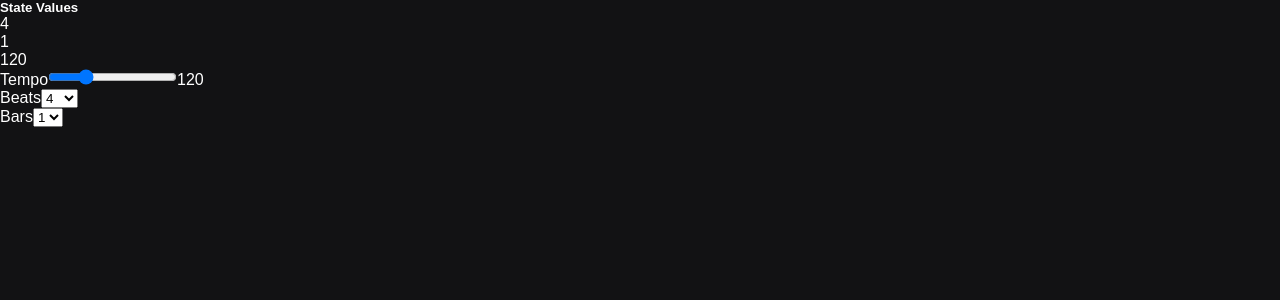
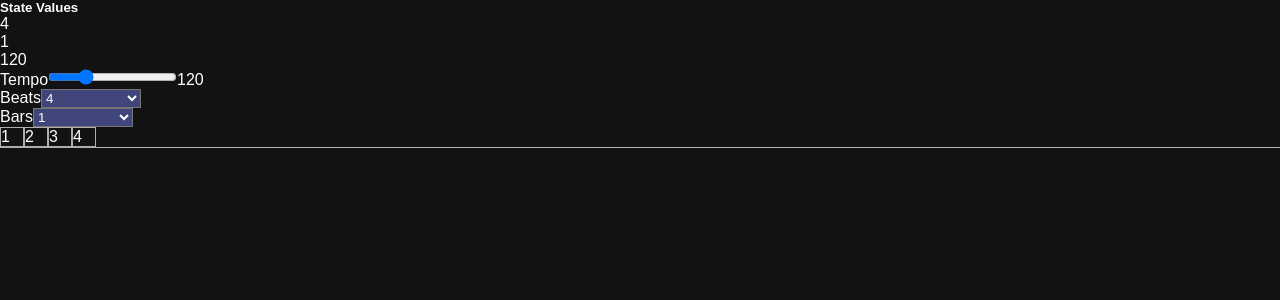
Before and after one commit to mrChernicharo/next-beat-maker, a Next.js app: page /components/Controls in a window 1280 px wide. Shown: the top 300 px of the page. Built offline with nearby package versions, Linux system fonts and the light colour scheme.

Commit message:
instrument row

```diff
--- a/pages/components/Controls.tsx
+++ b/pages/components/Controls.tsx
@@ -1,4 +1,6 @@
 import { useEffect, useState } from "react";
+import { AppSelect } from "../../styles/Select";
+import { Instrument } from "./Instrument";
 
 export default function Controls() {
   const beatOptions = [1, 2, 3, 4, 5, 6, 7, 8, 9, 10, 11, 12];
@@ -44,7 +46,7 @@ export default function Controls() {
       </div>
       <div className="beats-per-bar-select">
         <label htmlFor="beats">Beats</label>
-        <select
+        <AppSelect
           name="beats"
           onChange={(e) => handleBeatsChange(e.target.value)}
           value={beats}
@@ -52,12 +54,12 @@ export default function Controls() {
           {beatOptions.map((v) => (
             <option value={v}>{v}</option>
           ))}
-        </select>
+        </AppSelect>
       </div>
 
       <div className="bars-select">
         <label htmlFor="bars">Bars</label>
-        <select
+        <AppSelect
           name="bars"
           onChange={(e) => handleBarsChange(e.target.value)}
           value={bars}
@@ -65,7 +67,11 @@ export default function Controls() {
           {barOptions.map((b) => (
             <option value={b}>{b}</option>
           ))}
-        </select>
+        </AppSelect>
+      </div>
+
+      <div>
+        <Instrument tempo={tempo} bars={bars} beats={beats} />
       </div>
     </div>
   );
--- /dev/null
+++ b/pages/components/Instrument.tsx
@@ -0,0 +1,36 @@
+import { useState } from "react";
+import { InstrumentRow } from "../../styles/InstrumentRow";
+
+interface IInstrumentProps {
+  tempo: number;
+  bars: number;
+  beats: number;
+}
+
+export function Instrument({ tempo, bars, beats }: IInstrumentProps) {
+  const track = (bars, beats) => {
+    let arr = [];
+    let times = bars * beats;
+
+    for (let i = 0; i < times; i++) {
+      arr.push(i);
+    }
+    return arr;
+  };
+
+  const [activeCell, setActiveCell] = useState(false);
+
+  return (
+    <InstrumentRow>
+      {track(beats, bars).map((b) => (
+        <div
+          onClick={() => setActiveCell(!activeCell)}
+          className={activeCell ? "active-note" : ""}
+          key={b}
+        >
+          {b + 1}
+        </div>
+      ))}
+    </InstrumentRow>
+  );
+}
--- /dev/null
+++ b/styles/InstrumentRow.tsx
@@ -0,0 +1,16 @@
+import styled from "styled-components";
+
+export const InstrumentRow = styled.div`
+  width: 100vw;
+  display: flex;
+  border-bottom: 1px solid #aeaeae;
+
+  > div {
+    border: 1px solid #aeaeae;
+    width: 24px;
+
+    &.active-note {
+      background: green;
+    }
+  }
+`;
--- /dev/null
+++ b/styles/Select.tsx
@@ -0,0 +1,7 @@
+import styled from "styled-components";
+
+export const AppSelect = styled.select`
+  width: 100px;
+  background: #40467a;
+  color: #fff;
+`;
```
